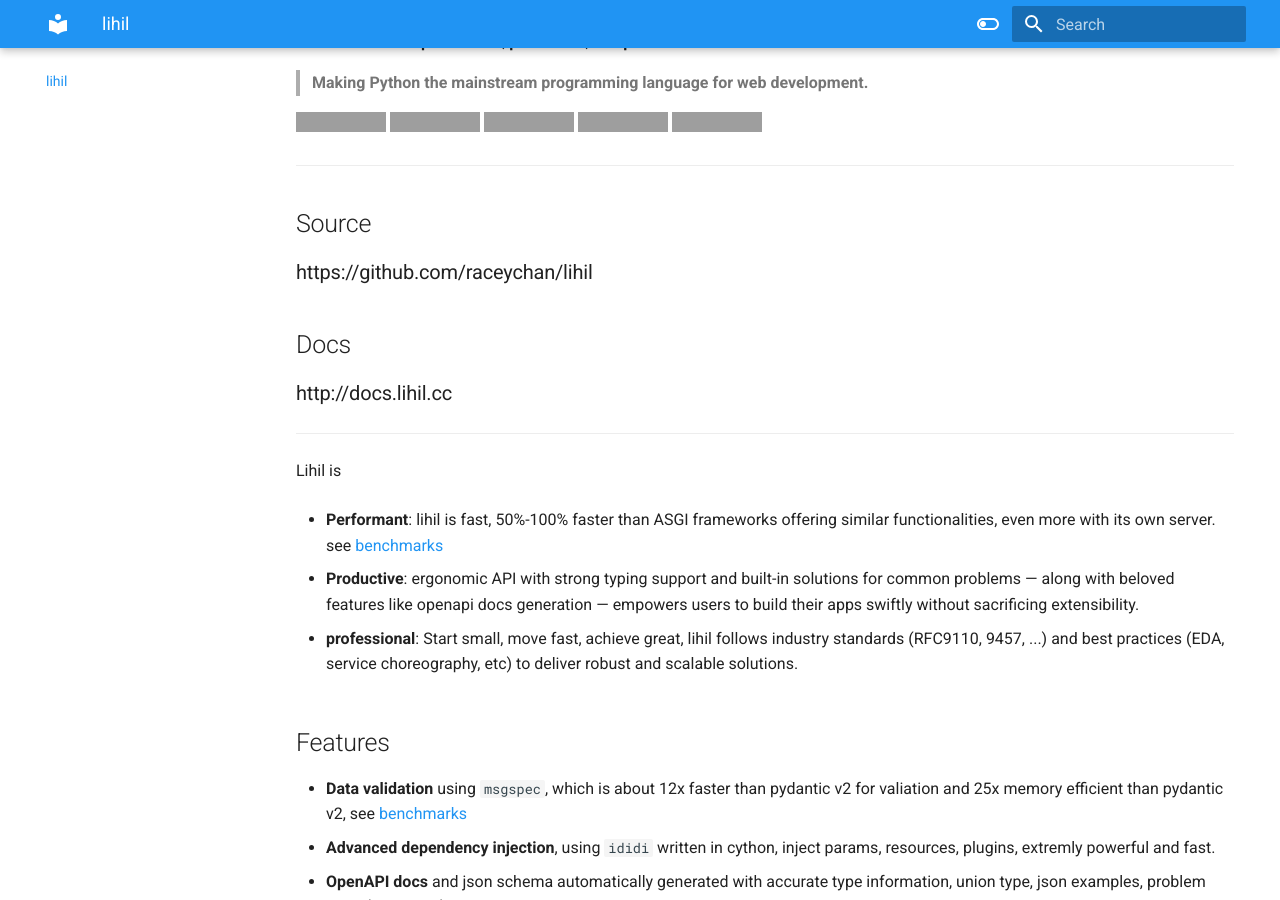
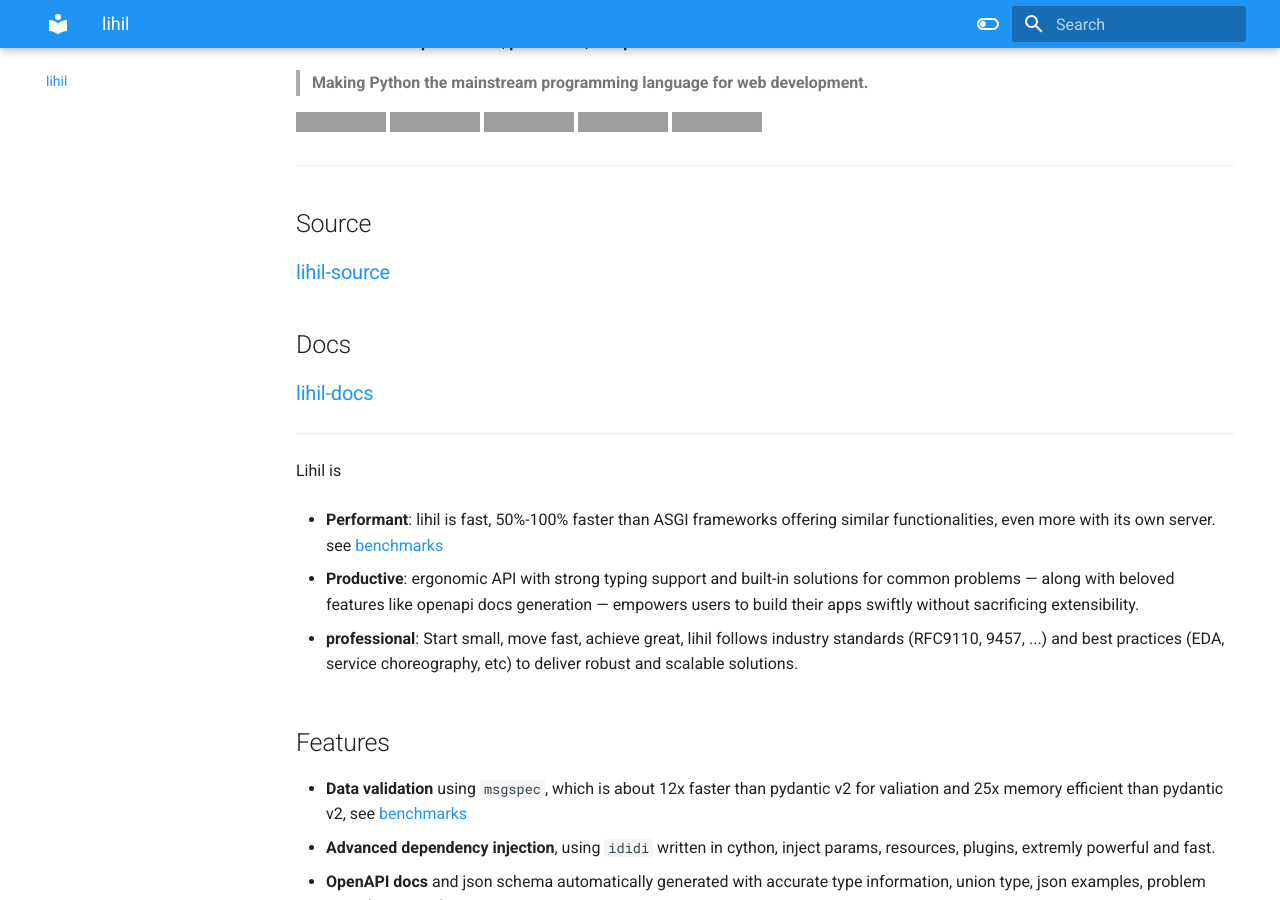
Before and after one commit to raceychan/lihil, an MkDocs documentation site: the page built from docs/index.md, in a window 1280 px wide and 900 px high, scrolled down 499 px. Built offline with MkDocs 1.6.1 and Material for MkDocs 9.7.7, drawn with Linux system fonts in a browser that asks for light colours; grey boxes are pictures that could not be loaded.

Commit message:
chores: constructing docs

```diff
--- a/docs/index.md
+++ b/docs/index.md
@@ -17,11 +17,11 @@
 
 ## Source
 
-### https://github.com/raceychan/lihil
+### [lihil-source](https://github.com/raceychan/lihil)
 
 ## Docs
 
-### http://docs.lihil.cc
+### [lihil-docs](http://lihil.cc/lihil)
 
 ---
 
```
